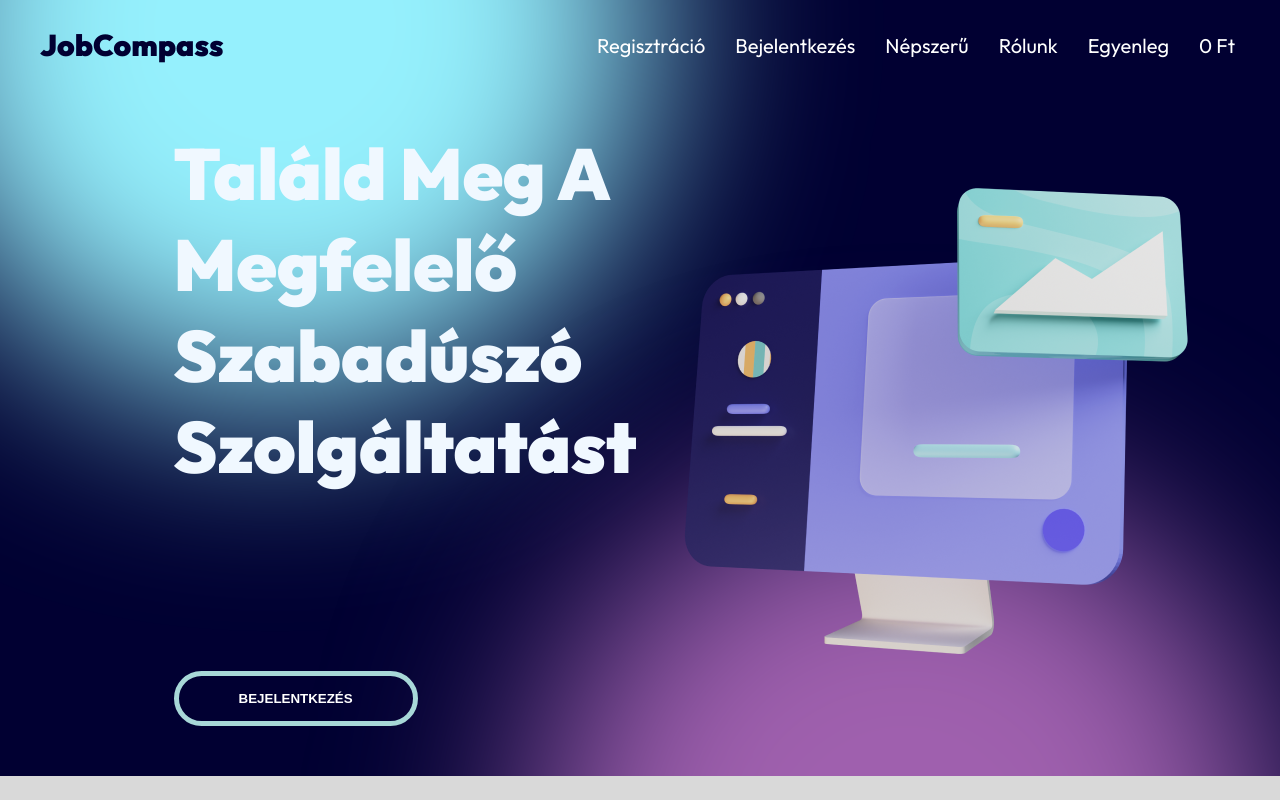
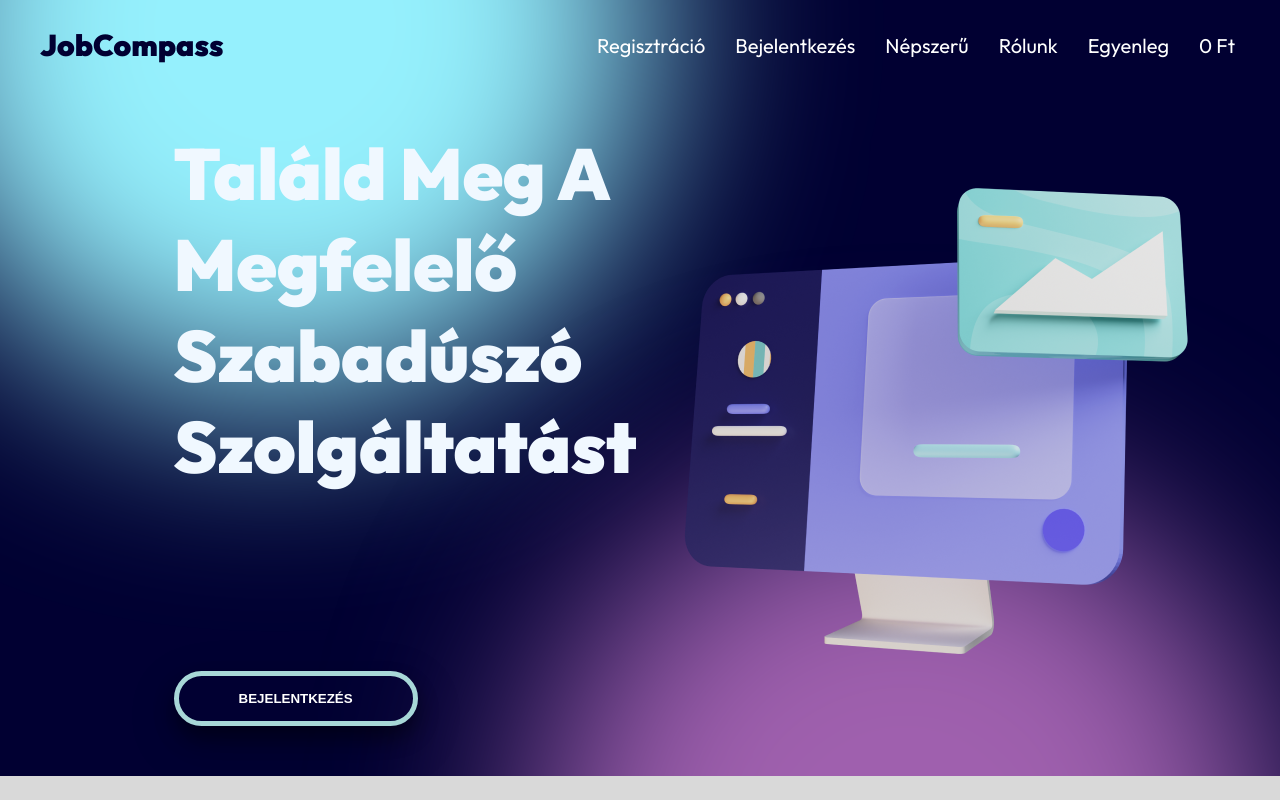
Before and after one commit to zsiza/JobCompass, an Angular app in the folder Angular/JobCompass/: page / in a window 1280 px wide. Shown: the top 800 px of the page. Built offline with nearby package versions, Linux system fonts and the light colour scheme; no server answers.

Commit message:
button home JO

```diff
--- a/Angular/JobCompass/src/app/pages/home/home.component.css
+++ b/Angular/JobCompass/src/app/pages/home/home.component.css
@@ -30,6 +30,8 @@ body {
   padding: 15px 60px;
   border: 5px solid #a8d8d8;
   border-radius: 100px;
+  box-shadow: 0 12px 20px 0 rgba(0, 0, 0, 0.4), 0 17px 50px 0 rgba(0, 0, 0, 0.19);
+  cursor: pointer;
 }
 #hero-image-container {
   min-height: 450px;
--- a/Angular/JobCompass/src/app/pages/home/home.component.html
+++ b/Angular/JobCompass/src/app/pages/home/home.component.html
@@ -2,7 +2,7 @@
     <section id="hero">
         <div id="hero-left">
             <div id="hero-text">Találd Meg A Megfelelő Szabadúszó Szolgáltatást</div>
-            <div><button id="hero-login">BEJELENTKEZÉS</button></div>
+            <div><a routerLink="/login"><button id="hero-login">BEJELENTKEZÉS</button></a></div>
         </div>
         <div id="hero-image-container">
             <img src="assets\Other 07.png">
```
